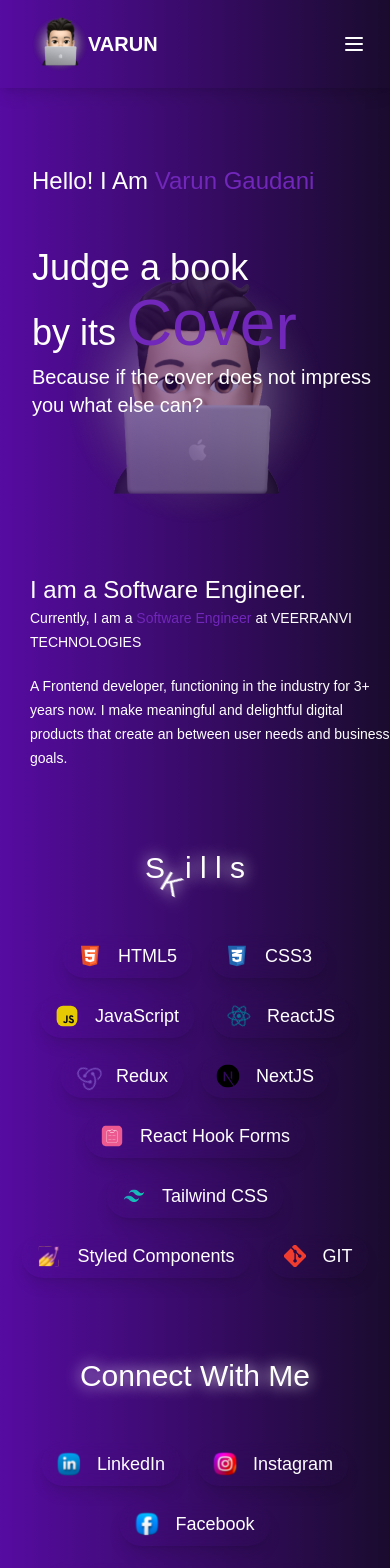
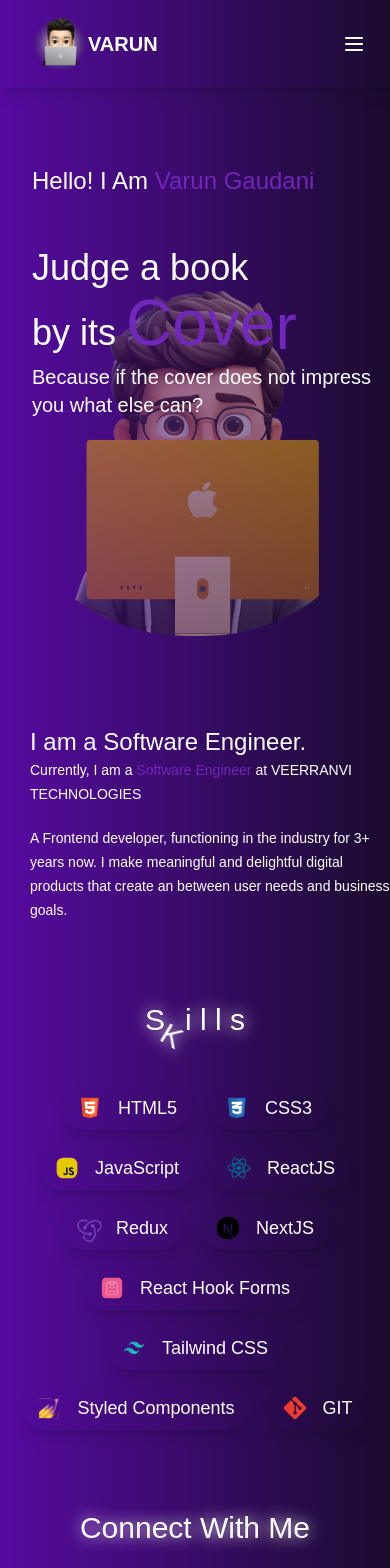
Before and after one commit to kristal7636/kristal-portfolio, a Next.js app: page / in a window 390 px wide. Shown: the top 1568 px of the page. Built offline with nearby package versions, Linux system fonts and the light colour scheme; a web font is replaced by a local one.

Commit message:
hero section avatar changed and mail to links applid for diffetent screen size

```diff
--- a/src/app/ConnectWithMe/ConnectWithMe.tsx
+++ b/src/app/ConnectWithMe/ConnectWithMe.tsx
@@ -2,16 +2,52 @@
 import React from "react";
 
 const skillsData = [
-  { src: "./linkedIn.svg", alt: "HTML5 Logo", label: "LinkedIn", href: "https://in.linkedin.com/in/varun-gaudani-938b79292" },
-  { src: "./instagram.svg", alt: "CSS3 Logo", label: "Instagram", href: "https://www.instagram.com/varun_verse_2505/" },
-  { src: "./facebook.svg", alt: "JavaScript Logo", label: "Facebook", href: "https://www.facebook.com/profile.php?id=100075145203930" },
-//   { src: "./telegram.svg", alt: "ReactJS Logo", label: "Telegram", href: "https://telegram.org" },
-  { src: "./gmail.svg", alt: "React Hook Forms Logo", label: "varungaudani80@gmail.com", href: "mailto:varungaudani80@gmail.com" },
+  {
+    src: "./linkedIn.svg",
+    alt: "HTML5 Logo",
+    label: "LinkedIn",
+    href: "https://in.linkedin.com/in/varun-gaudani-938b79292",
+  },
+  {
+    src: "./instagram.svg",
+    alt: "CSS3 Logo",
+    label: "Instagram",
+    href: "https://www.instagram.com/varun_verse_2505/",
+  },
+  {
+    src: "./facebook.svg",
+    alt: "JavaScript Logo",
+    label: "Facebook",
+    href: "https://www.facebook.com/profile.php?id=100075145203930",
+  },
+  {
+    src: "./gmail.svg",
+    alt: "React Hook Forms Logo",
+    label: "varungaudani80@gmail.com",
+    href: "#", // Placeholder since we handle the click dynamically
+    isGmail: true, // Add a flag to identify the Gmail button
+  },
 ];
 
 const ConnectWithME = () => {
+  const handleGmailClick = () => {
+    const screenWidth = window.innerWidth;
+
+    if (screenWidth <= 768 && screenWidth <= 640) {
+      // Medium screen size (md)
+      window.location.href = "mailto:varungaudani80@gmail.com";
+    } else {
+      // Other screen sizes (e.g., phone)
+      window.location.href =
+        "https://mail.google.com/mail/u/0/?tab=rm&ogbl#inbox?compose=DmwnWrRvwdQRWjVlbjBHhXPmQGXWRrjFPvGVGVVSxxNHhHfQJGgVflhxCBGCtjWJLwwLvLqxhFBG";
+    }
+  };
+
   return (
-    <div id="skills" className=" flex flex-col gap-2 md:gap-8 my-20 sm:mt-10 md:mt-36">
+    <div
+      id="skills"
+      className="flex flex-col gap-2 md:gap-8 my-20 sm:mt-10 md:mt-36"
+    >
       <div className="flex justify-center">
         <h1 className="text">
           <span className="letter text-3xl md:text-4xl flex">
@@ -19,21 +55,20 @@
           </span>
         </h1>
       </div>
-      <div className=" mx-0 md:mx-40 mt-10 flex flex-wrap gap-4 justify-center">
+      <div className="mx-0 md:mx-40 mt-10 flex flex-wrap gap-4 justify-center">
         {skillsData.map((skill, index) => (
           <a
             key={index}
-            href={skill.href}
-            target="_blank"
-            rel="noopener noreferrer"
-            className="min-w-[50px] my-0 mx-0 md:my-2 md:mx-2 backdrop-blur-md backdrop-brightness-15 0 text-white md:py-4 md:px-6 py-2 px-4 rounded-full flex items-center justify-center shadow-lg"
+            href={skill.isGmail ? "#" : skill.href} // Disable default link for Gmail
+            target={skill.isGmail ? "_self" : "_blank"} // Gmail won't open a new tab
+            rel={skill.isGmail ? undefined : "noopener noreferrer"}
+            onClick={skill.isGmail ? handleGmailClick : undefined} // Add click handler for Gmail
+            className="min-w-[50px] my-0 mx-0 md:my-2 md:mx-2 backdrop-blur-md backdrop-brightness-150 text-white md:py-4 md:px-6 py-2 px-4 rounded-full flex items-center justify-center shadow-lg"
           >
             <img
               src={skill.src}
               alt={skill.alt}
-              className={`mr-4 md:h-12 h-6 md:w-12 w-6 ${
-                skill.label === "ReactJS" ? "animate-spin" : skill.label === "Redux" ? "animate-spin" : ""
-              }`}
+              className="mr-4 md:h-12 h-6 md:w-12 w-6"
             />
             <h1 className="text-center text-lg md:text-3xl">{skill.label}</h1>
           </a>
@@ -42,7 +77,7 @@
       <div className="flex justify-center">
         <img className="" src="./avatar-mac.svg" alt="" />
       </div>
-      </div>
+    </div>
   );
 };
 
--- a/src/app/Hero/Hero.tsx
+++ b/src/app/Hero/Hero.tsx
@@ -25,8 +25,8 @@
       <div className="  ml-0 items-center flex justify-center md:ml-[250px] w-full  md:w-[250px] relative ">
         <div className=" pt-44  ">
           <img
-            src="./Me.png"
-            className="rounded-full md:animate-pulse opacity-50 "
+            src="./avatar-imac.svg"
+            className="rounded-full md:animate-pulse opacity-50 md:opacity-80 md:mb-0 mb-10 "
           />
         </div>
         <img
```
Also changed, not shown: public/avatar-imac.svg (added).
